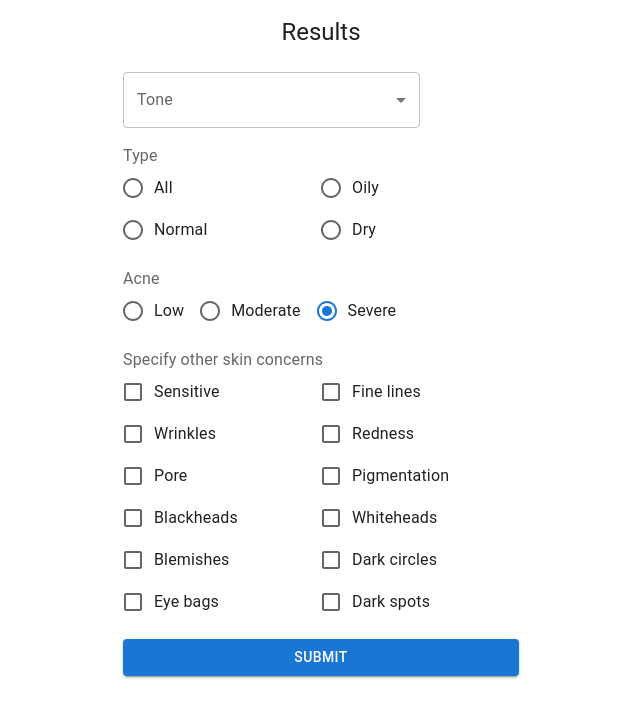
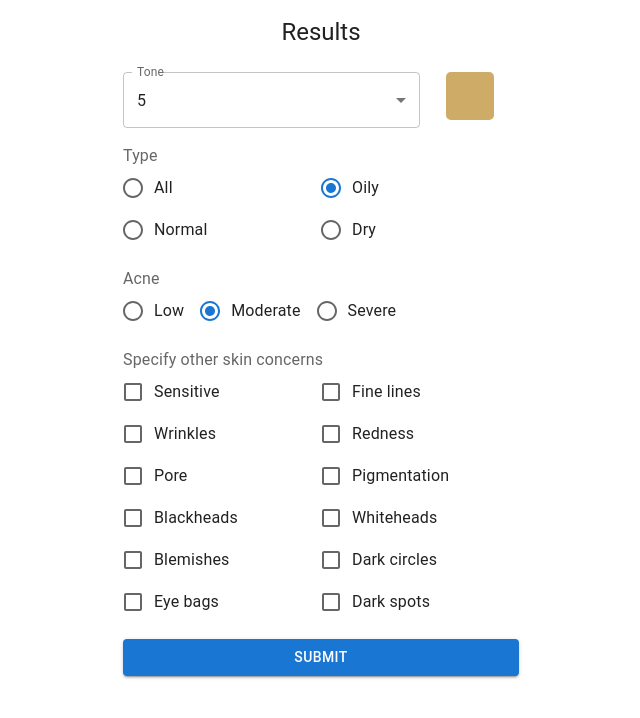
Before and after one commit to Randon-Myntra-HackerRamp-21/Skyn, a React (Create React App) app in the folder frontend/: page /form in a window 1280 px wide. Shown: the top 718 px of the page, without its empty margins (319-959 px from the left). Built offline with nearby package versions, Linux system fonts and the light colour scheme.

Commit message:
for pull

```diff
--- a/frontend/src/controllers/actions.js
+++ b/frontend/src/controllers/actions.js
@@ -12,6 +12,7 @@ export const UploadImage = (imageSrc, navigate) => {
             console.log("Please add a photograph")
         }
         else {
+            console.log(data)
             navigate("/form")
             console.log("All fin")
         }
--- a/frontend/src/views/Form.jsx
+++ b/frontend/src/views/Form.jsx
@@ -28,9 +28,9 @@ const skinToneColors = ["rgb(249, 245, 236)",
     "rgb(33, 28, 40)",
 ]
 const skinMetrics = {
-    tone: 5.0,
-    type: "All",
-    acne: "Severe"
+    tone: 5,
+    type: "Oily",
+    acne: "Moderate"
 }
 const skinTypes = ["All", "Oily", "Normal", "Dry"]
 const acne = ['Low', 'Moderate', 'Severe']
@@ -38,8 +38,8 @@ const otherConcerns = ['sensitive', 'fine lines', 'wrinkles', 'redness', 'pore',
 
 
 const Form = () => {
-    const [currType, setCurrType] = useState()
-    const [currTone, setCurrTone] = useState()
+    const [currType, setCurrType] = useState(skinMetrics.type)
+    const [currTone, setCurrTone] = useState(skinMetrics.tone)
     const [currAcne, setAcne] = useState()
     const [features, setFeatures] = useState({
         "normal": false, "dry": false, "oily": false, "combination": false,
@@ -113,7 +113,8 @@ const Form = () => {
                                 value={currTone}
                                 label="Age"
                                 onChange={handleTone}
-                                fullWidth>
+                                fullWidth
+                                defaultValue={skinMetrics.tone}>
                                 {skinToneValues.map((value) => {
                                     return (<MenuItem value={value}>{value}</MenuItem>)
                                 })}
@@ -124,7 +125,7 @@ const Form = () => {
                                 style={{
                                     height: "3rem",
                                     width: "3rem",
-                                    backgroundColor: skinToneColors[currTone-1],
+                                    backgroundColor: skinToneColors[3],
                                     margin: "0 auto",
                                     justifySelf: "center",
                                     borderRadius: "10%",
@@ -136,7 +137,7 @@ const Form = () => {
                         <RadioGroup
                             row
                             name="row-radio-buttons-group"
-                            defaultValue={currType}
+                            defaultValue={skinMetrics.type}
                             onChange={handleType}
                             value={currType}>
                             <Grid container>
--- a/frontend/src/views/Recommendations.jsx
+++ b/frontend/src/views/Recommendations.jsx
@@ -62,6 +62,7 @@ const Products = {
     }
 }
 
+
 const Recommendations = () => {
     const {state} = useLocation();
     const {data} = state;
```
Also changed, not shown: 1 other file (tests, documents, lock files or other folders).
